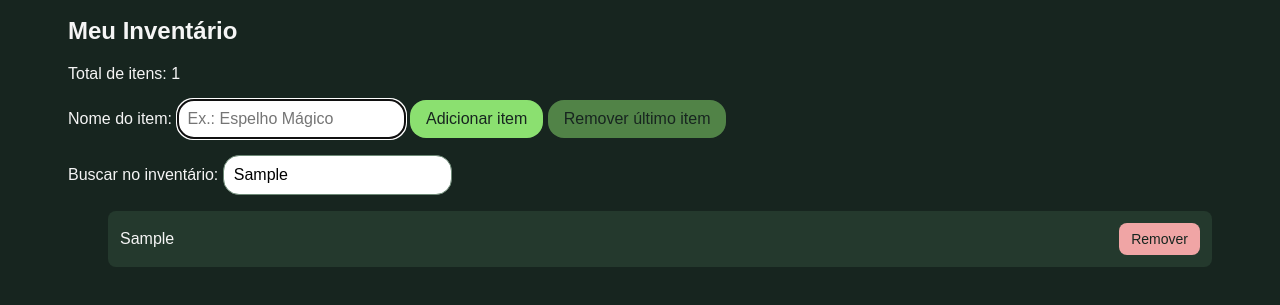
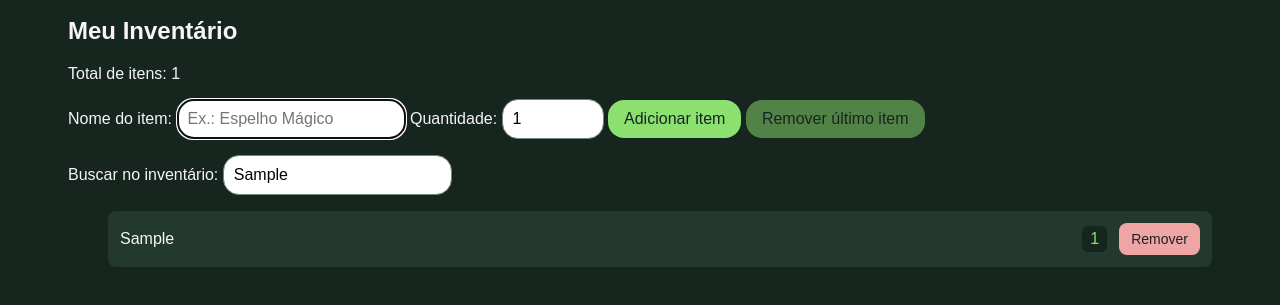
Before and after one commit to raulullu/terraria-lulu, a plain HTML site: page index.html in a window 1280 px wide. Both pictures are taken after typing "Sample", "Sample" into the empty fields and a click on the button "Adicionar item". Shown: the part 169-474 px from the top of the page. Drawn offline with Linux system fonts and the light colour scheme.

Commit message:
Adiciona quantidades aos itens do inventário

```diff
--- a/index.html
+++ b/index.html
@@ -14,6 +14,8 @@
     <p id="total-itens">Total de itens: 0</p>
 <label for="nome-item">Nome do item:</label>
 <input id="nome-item" type="text" placeholder="Ex.: Espelho Mágico">
+<label for="quantidade-item">Quantidade:</label>
+<input id="quantidade-item" type="number" min="1" step="1" value="1">
 <button id="adicionar-item" type="button">Adicionar item</button>
 <button id="remover-ultimo" type="button">Remover último item</button>
     <p id="mensagem-item"></p>
--- a/script.js
+++ b/script.js
@@ -4,9 +4,11 @@ const listaItens = document.getElementById("lista-itens");
 const totalItens = document.getElementById("total-itens");
 const mensagemItem = document.getElementById("mensagem-item");
 const campoBusca = document.getElementById("buscar-item");
+const campoQuantidade = document.getElementById("quantidade-item");
 
 function adicionarItem() {
     const nome = campoNome.value.trim();
+    const quantidade = Number(campoQuantidade.value);
 
     if (nome === "") {
         mensagemItem.textContent = "Digite o nome de um item.";
@@ -14,14 +16,26 @@ function adicionarItem() {
         return;
     }
 
+    if (Number.isInteger(quantidade) === false || quantidade < 1) {
+        mensagemItem.textContent = "Digite uma quantidade inteira ou maior que zero.";
+        campoQuantidade.focus();
+        return;
+    }
+
     mensagemItem.textContent = "";
 
-    criarItem(nome);
+    const item = {
+    nome: nome,
+    quantidade: quantidade
+};
+
+    criarItem(item);
     filtrarItens();
     atualizarTotal();
     salvarInventario();
 
     campoNome.value = "";
+    campoQuantidade.value = "1";
     campoNome.focus();
 }
 
@@ -60,14 +74,23 @@ function removerUltimoItem() {
 botaoRemoverUltimo.addEventListener("click", removerUltimoItem);
 
 function salvarInventario() {
-    const nomes = [];
+    const itens = [];
 
     for (const item of listaItens.children) {
-        const textoItem = item.querySelector("span");
-        nomes.push(textoItem.textContent);
+        const nome = item.querySelector("span").textContent;
+        const quantidade = Number(
+            item.querySelector(".quantidade-exibida").textContent
+        );
+
+        const itemSalvo = {
+            nome: nome,
+            quantidade: quantidade
+        };
+
+        itens.push(itemSalvo);
     }
 
-    const dados = JSON.stringify(nomes);
+    const dados = JSON.stringify(itens);
     localStorage.setItem("terraria-lulu-inventario", dados);
 }
 
@@ -78,21 +101,35 @@ function carregarInventario() {
         return;
     }
 
-    const nomes = JSON.parse(dados);
+    const itens = JSON.parse(dados);
 
     listaItens.textContent = "";
 
-    for (const nome of nomes) {
-        criarItem(nome);
+    for (const item of itens) {
+        if (typeof item === "string") {
+            const itemConvertido = {
+                nome: item,
+                quantidade: 1
+            };
+
+            criarItem(itemConvertido);
+        } else {
+            criarItem(item);
+        }
     }
 
     atualizarTotal();
 }
-function criarItem(nome) {
+
+function criarItem(item) {
     const novoItem = document.createElement("li");
 
     const textoItem = document.createElement("span");
-    textoItem.textContent = nome;
+    textoItem.textContent = item.nome;
+
+    const textoQuantidade = document.createElement("span");
+    textoQuantidade.className = "quantidade-exibida";
+    textoQuantidade.textContent = item.quantidade;
 
     const botaoRemover = document.createElement("button");
     botaoRemover.type = "button";
@@ -107,9 +144,11 @@ function criarItem(nome) {
     botaoRemover.addEventListener("click", removerEsteItem);
 
     novoItem.appendChild(textoItem);
+    novoItem.appendChild(textoQuantidade);
     novoItem.appendChild(botaoRemover);
     listaItens.appendChild(novoItem);
 }
+
 function filtrarItens() {
     const busca = campoBusca.value.trim().toLowerCase();
 
--- a/style.css
+++ b/style.css
@@ -19,7 +19,8 @@ h1 {
     color: #8be070;
 }
 #nome-item,
-#buscar-item {
+#buscar-item,
+#quantidade-item {
     padding: 10px;
     border: 1px solid #6d8976;
     border-radius: 16px;
@@ -79,3 +80,13 @@ h1 {
     opacity: 0.5;
     cursor: not-allowed;
 }
+#quantidade-item {
+    width: 80px;
+}
+#lista-itens .quantidade-exibida {
+    flex: 0 0 auto;
+    padding: 4px 8px;
+    background-color: #17251f;
+    color: #8be070;
+    border-radius: 6px;
+}
```
Also changed, not shown: README.md.
